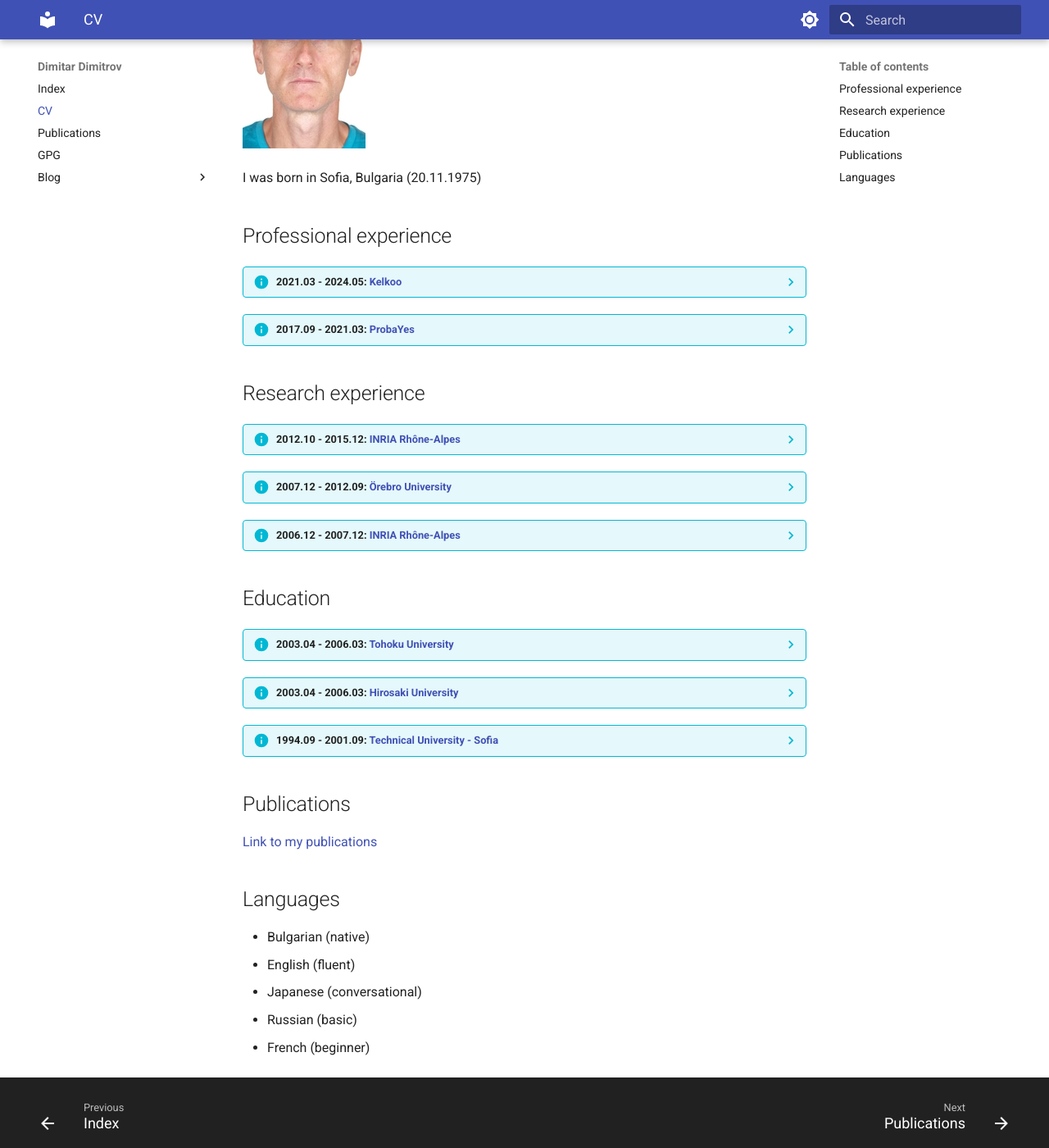
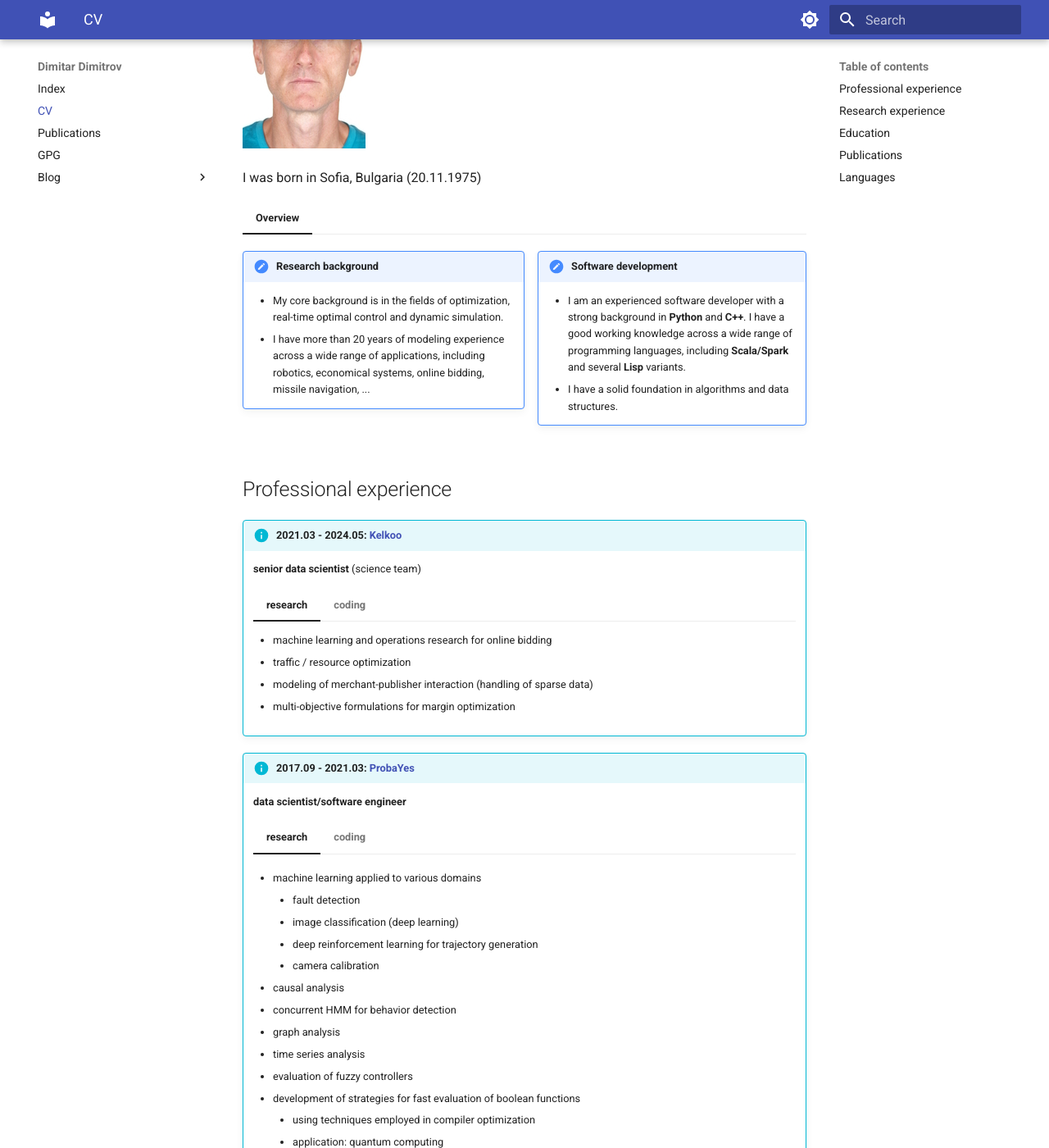
Before and after one commit to drdv/drdv.github.io, an MkDocs documentation site: the page built from src/cv.md, in a window 1280 px wide and 1400 px high, scrolled down 217 px. Shown: the whole window at 82% size. Built offline with MkDocs 1.6.1 and Material for MkDocs 9.7.7, drawn with Linux system fonts in a browser that asks for light colours; some of the changed text lies outside the part shown.

Commit message:
Add overview to CV and open blocks

```diff
--- a/mkdocs.yml
+++ b/mkdocs.yml
@@ -60,6 +60,9 @@ extra_javascript:
   - javascripts/mathjax.js
   - https://unpkg.com/mathjax@3/es5/tex-mml-chtml.js
 
+extra_css:
+  - stylesheets/extra.css
+
 extra:
   analytics:
     provider: google
--- a/src/cv.md
+++ b/src/cv.md
@@ -4,9 +4,25 @@
 
 I was born in Sofia, Bulgaria (20.11.1975)
 
+=== "Overview"
+
+	!!! note inline "Research background"
+
+		+ My core background is in the fields of optimization, real-time optimal control and
+		  dynamic simulation.
+		+ I have more than 20 years of modeling experience across a wide range of applications,
+		  including robotics, economical systems, online bidding, missile navigation, ...
+
+	!!! note "Software development"
+
+		+ I am an experienced software developer with a strong background in **Python** and
+		  **C++**. I have a good working knowledge across a wide range of programming languages,
+		  including **Scala/Spark** and several **Lisp** variants.
+		+ I have a solid foundation in algorithms and data structures.
+
 ## Professional experience
 
-??? info "**2021.03** - **2024.05**: [Kelkoo](https://www.kelkoogroup.com)"
+!!! info "**2021.03** - **2024.05**: [Kelkoo](https://www.kelkoogroup.com)"
 
     **senior data scientist** (science team)
 
@@ -28,7 +44,7 @@ I was born in Sofia, Bulgaria (20.11.1975)
         + working with `HDFS`, `YARN`
         + in charge of scientific and project documentation
 
-??? info "**2017.09** - **2021.03**: [ProbaYes](http://www.probayes.com/en)"
+!!! info "**2017.09** - **2021.03**: [ProbaYes](http://www.probayes.com/en)"
 
     **data scientist/software engineer**
 
@@ -59,7 +75,7 @@ I was born in Sofia, Bulgaria (20.11.1975)
 
 ## Research experience
 
-??? info "**2012.10** - **2015.12**: [INRIA Rhône-Alpes](http://www.inria.fr/centre/grenoble)"
+!!! info "**2012.10** - **2015.12**: [INRIA Rhône-Alpes](http://www.inria.fr/centre/grenoble)"
 
     **research scientist** ([BIPOP](http://www.inrialpes.fr/bipop/index.html) team)
 
@@ -78,7 +94,7 @@ I was born in Sofia, Bulgaria (20.11.1975)
             + implemented an active-set solver for lexicographic least-squares problems
         + `matlab`
 
-??? info "**2007.12** - **2012.09**: [Örebro University](http://www.oru.se)"
+!!! info "**2007.12** - **2012.09**: [Örebro University](http://www.oru.se)"
 
     **research scientist/lecturer** ([Mobile Robotics and Olfaction Lab at AASS](https://www.oru.se/english/research/research-environments/ent/AASS/alumni))
 
@@ -93,7 +109,7 @@ I was born in Sofia, Bulgaria (20.11.1975)
         + simulation of multibody systems
         + introduction to optimization
 
-??? info "**2006.12** - **2007.12**: [INRIA Rhône-Alpes](http://www.inria.fr/centre/grenoble)"
+!!! info "**2006.12** - **2007.12**: [INRIA Rhône-Alpes](http://www.inria.fr/centre/grenoble)"
 
     **research scientist** ([BIPOP](http://www.inrialpes.fr/bipop/index.html) team)
 
@@ -101,7 +117,7 @@ I was born in Sofia, Bulgaria (20.11.1975)
 
 ## Education
 
-??? info "**2003.04** - **2006.03**: [Tohoku University](http://www.tohoku.ac.jp)"
+!!! info "**2003.04** - **2006.03**: [Tohoku University](http://www.tohoku.ac.jp)"
 
     + [Space Robotics Laboratory](http://www.astro.mech.tohoku.ac.jp) Department of Aerospace Engineering
     + **degree**: Ph.D. in aerospace engineering
@@ -109,13 +125,13 @@ I was born in Sofia, Bulgaria (20.11.1975)
     + **advisor**: [Prof. Kazuya Yoshida](https://scholar.google.com/citations?user=mzUOHycAAAAJ&hl=en)
     + **awards**: Scholarship from the Japanese Ministry of Education MONBU-SHYO (**2003.04** - **2006.03**)
 
-??? info "**2003.04** - **2006.03**: [Hirosaki University](https://www.hirosaki-u.ac.jp/en)"
+!!! info "**2003.04** - **2006.03**: [Hirosaki University](https://www.hirosaki-u.ac.jp/en)"
 
     + Department of [Mechanical Science and Engineering](https://www.st.hirosaki-u.ac.jp/english)
     + **advisor**: [Prof. Dragomir Nenchev](https://scholar.google.com/citations?user=f72Fm44AAAAJ&hl=en)
     + **awards**: Scholarship from Hirosaki University (**2002.10** - **2003.03**)
 
-??? info "**1994.09** - **2001.09**: [Technical University - Sofia](http://www.tu-sofia.bg)"
+!!! info "**1994.09** - **2001.09**: [Technical University - Sofia](http://www.tu-sofia.bg)"
 
     + Faculty of [Automatics](http://fa.tu-sofia.bg)
     + **degrees**: M.Sc. in robotics (**1999.09**), B.A. in electrical engineering (**1997.09**)
@@ -132,5 +148,5 @@ I was born in Sofia, Bulgaria (20.11.1975)
 - Bulgarian (native)
 - English (fluent)
 - Japanese (conversational)
+- French (conversational)
 - Russian (basic)
-- French (beginner)
--- /dev/null
+++ b/src/stylesheets/extra.css
@@ -0,0 +1,3 @@
+.admonition.inline {
+    width: 50%;
+}
```
